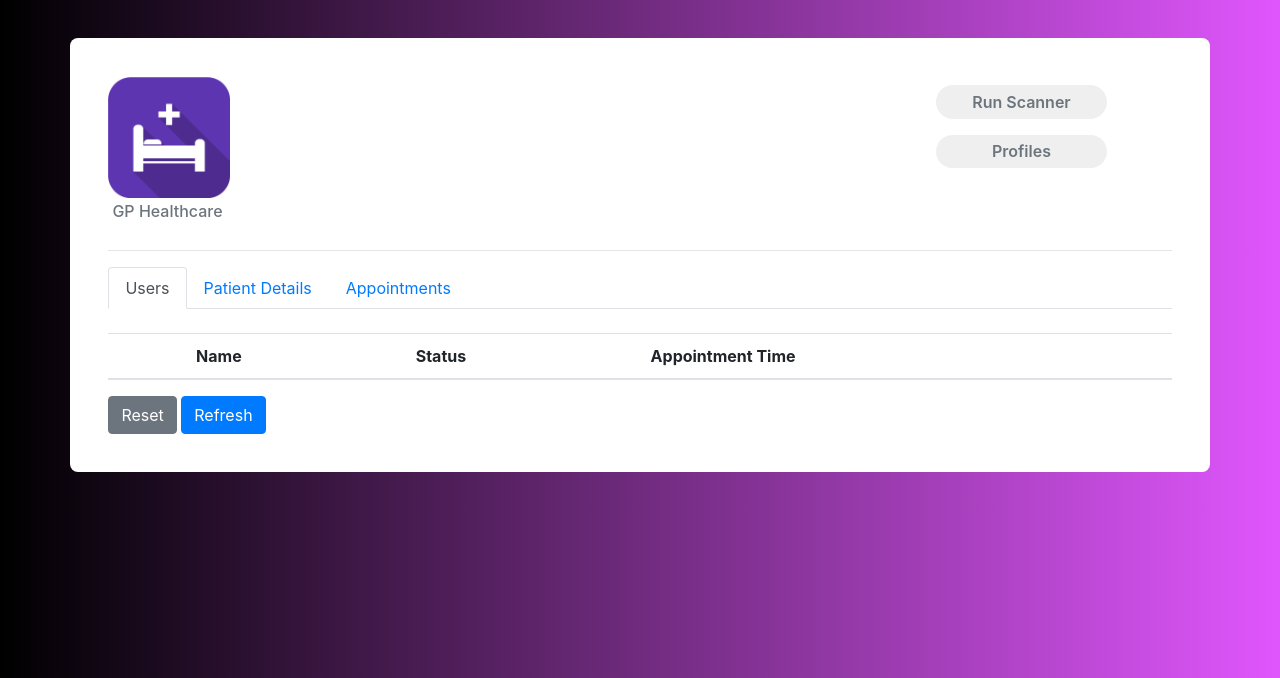
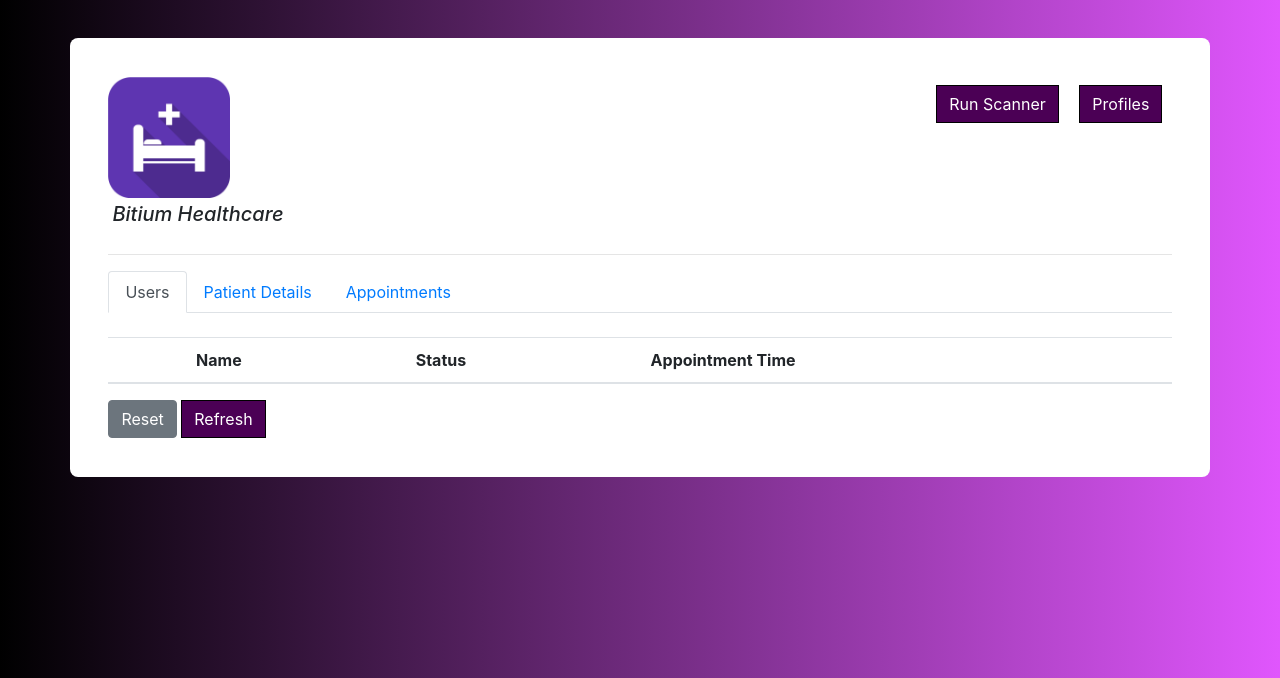
Before and after one commit to Pratham8902/GDA_Hackathon_2k23, a Django app: page / in a window 1280 px wide. Shown: the top 678 px of the page. Run offline with Django 3.2, Linux system fonts and the light colour scheme; data comes from the database, SQL or seed files in the repository; both versions use the stored data as it was after the commit; lists and menus that the app fills with data are empty; some libraries are stand-ins or nearby versions.

Commit message:
commit-8

```diff
--- a/core/templates/core/index.html
+++ b/core/templates/core/index.html
@@ -7,7 +7,7 @@
     <div class="row">
         <div class="col-md-3">
             <img src="{% static 'img/fcicon.png'%}" alt="" width="50%">
-            <h6 class="text-muted p-1"> GP Healthcare</h6>
+            <i><strong><h5 class="text p-1">Bitium Healthcare</h5></strong></i>
 
         </div>
         <div class="col-md-6">
@@ -15,9 +15,9 @@
             </div>
         </div>
         <div class="col-md-3">
-            <a target="_blank" class="scan" href="{% url 'details' %}"><input type="submit" class="profile-edit-btn m-2"
+            <a target="_blank" class="scan" href="{% url 'details' %}"><input type="submit" class="btn btn-primary m-2"
                     name="btnAddMore" value="Run Scanner" /></a>
-            <a   href="{% url 'profiles' %}"><input type="submit" class="profile-edit-btn m-2 "
+            <a   href="{% url 'profiles' %}"><input type="submit" class="btn btn-primary m-2 "
                         name="btnAddMore" value="Profiles" /></a>
         </div>
     </div>
--- a/core/templates/core/profiles.html
+++ b/core/templates/core/profiles.html
@@ -17,7 +17,7 @@
         <div class="col-md-3">
             <a href="{% url 'add_profile' %}"><input type="submit" class="btn btn-primary m-2 " name="btnAddMore"
                     value="Add Profile" /></a>
-            <a   href="{% url 'index' %}"><input type="submit" class="profile-edit-btn m-2 "
+            <a   href="{% url 'index' %}"><input type="submit" class="btn btn-primary m-2 "
                         name="btnAddMore" value="Return" /></a>
         </div>
     </div>
--- a/static/css/details.css
+++ b/static/css/details.css
@@ -91,3 +91,18 @@
     font-weight: 600;
     color: #0062cc;
 }
+.btn-primary {
+    color: white;
+    background-color: rgb(75, 0, 85);
+    border-color: black;
+    border-radius: 0%;
+    border-width: 2%;
+}
+
+.btn-primary:hover {
+    color: white;
+    background-color: black;
+    border-color: white;
+    border-radius: 0%;
+    border-width: 2%;
+}
```
Also changed, not shown: db.sqlite3, static/css/body.css (line endings or trailing spaces).
